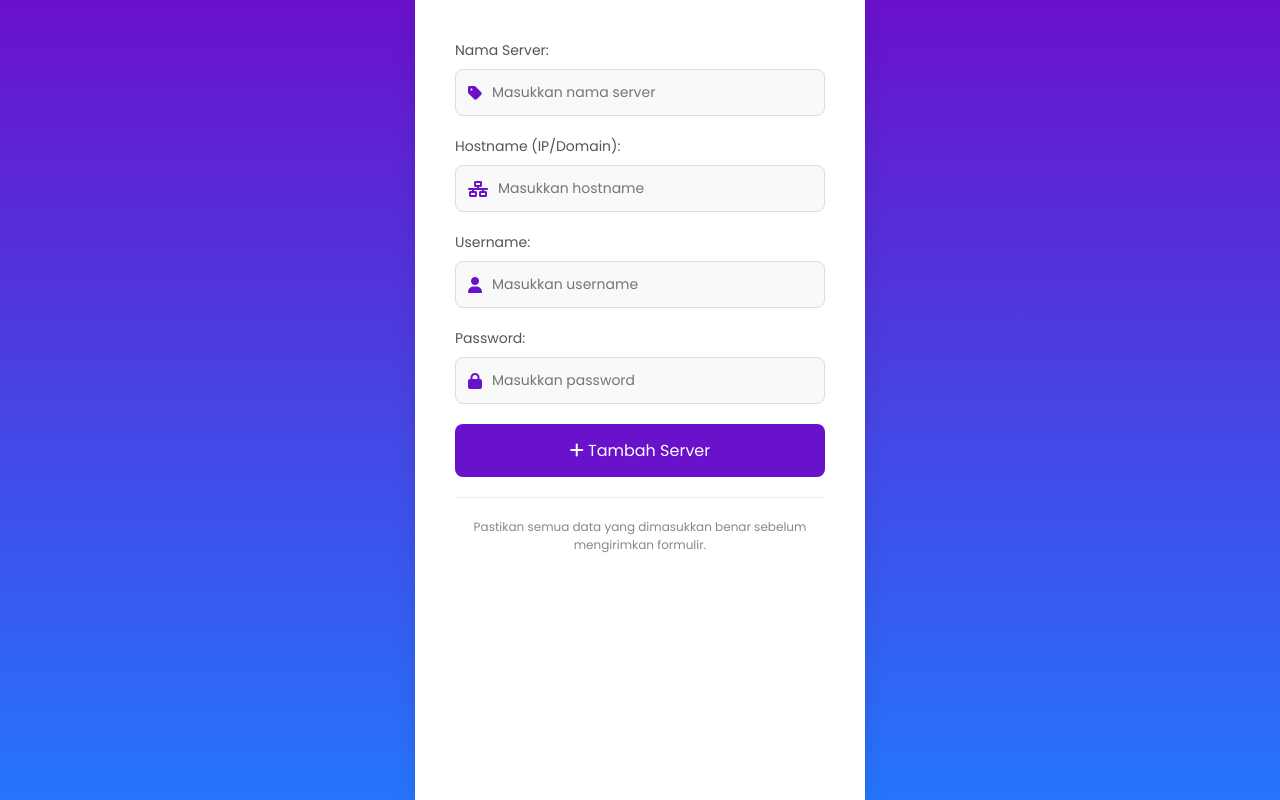
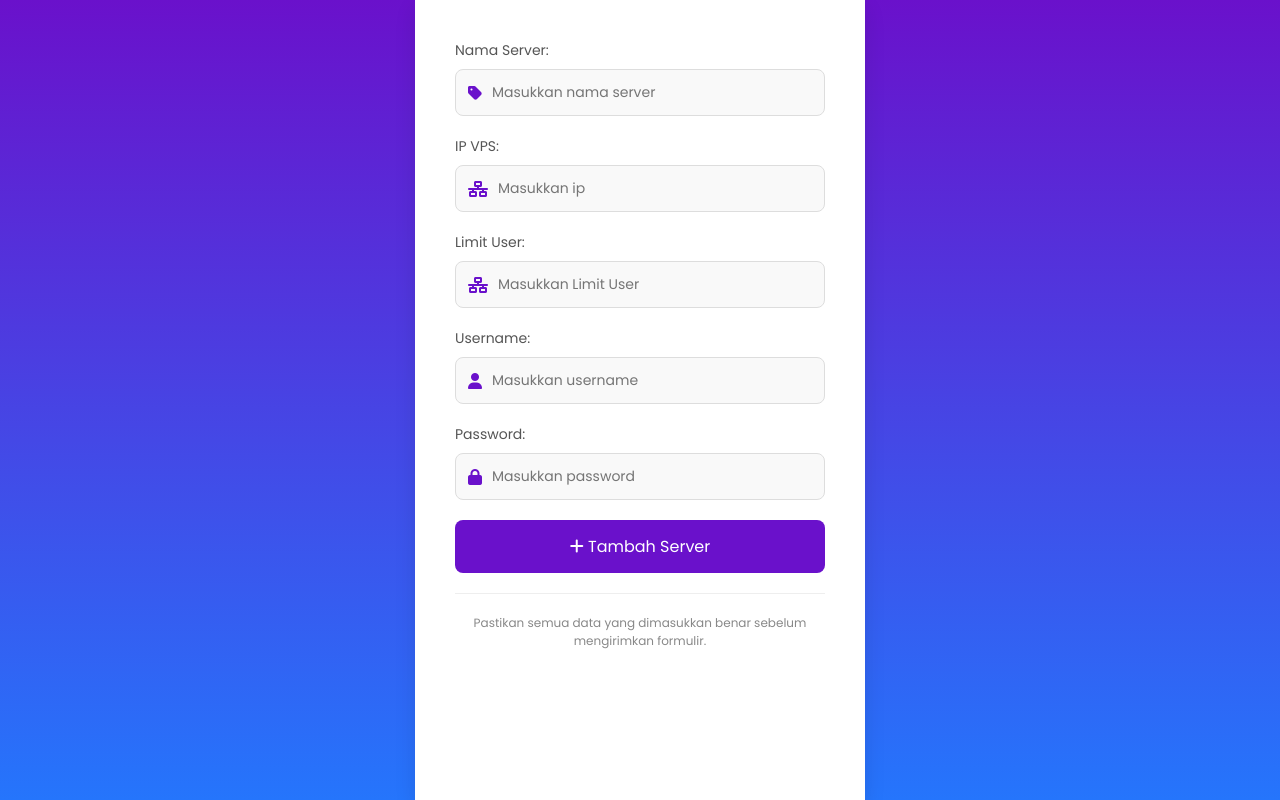
Before and after one commit to Sandhj/Wep-panel, a Flask app: page /add_server_temp in a window 1280 px wide. Run offline with Flask 3, Linux system fonts and the light colour scheme.

Commit message:
Update add_server.html

```diff
--- a/templates/server/add_server.html
+++ b/templates/server/add_server.html
@@ -203,10 +203,18 @@
             </div>
 
             <div class="form-group">
-                <label for="hostname">Hostname (IP/Domain):</label>
+                <label for="hostname">IP VPS:</label>
                 <div class="input-container">
                     <i class="fas fa-network-wired"></i>
-                    <input type="text" id="hostname" name="hostname" placeholder="Masukkan hostname" required>
+                    <input type="text" id="hostname" name="hostname" placeholder="Masukkan ip" required>
+                </div>
+            </div>
+
+            <div class="form-group">
+                <label for="hostname">Limit User:</label>
+                <div class="input-container">
+                    <i class="fas fa-network-wired"></i>
+                    <input type="text" id="hostname" name="hostname" placeholder="Masukkan Limit User" required>
                 </div>
             </div>
 
@@ -222,7 +230,7 @@
                 <label for="password">Password:</label>
                 <div class="input-container">
                     <i class="fas fa-lock"></i>
-                    <input type="password" id="password" name="password" placeholder="Masukkan password" required>
+                    <input type="text" id="password" name="password" placeholder="Masukkan password" required>
                 </div>
             </div>
 
```
